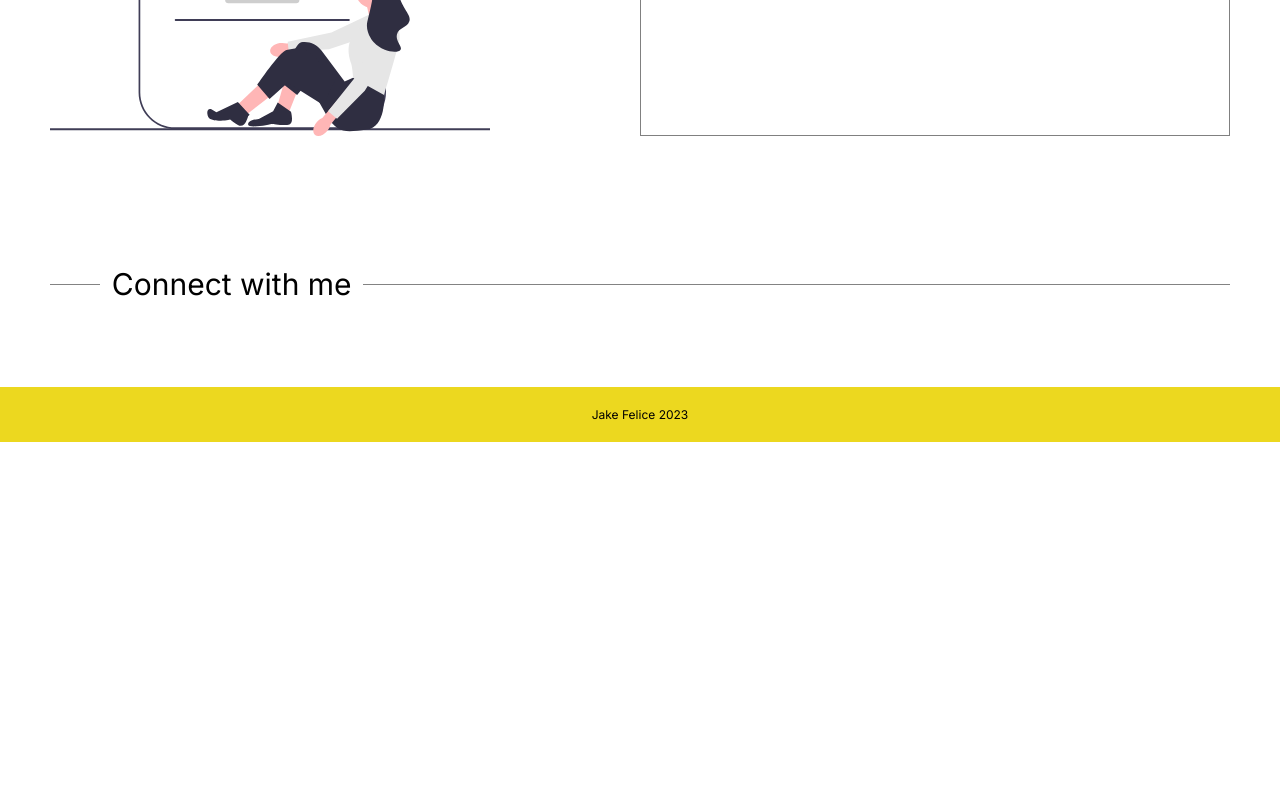
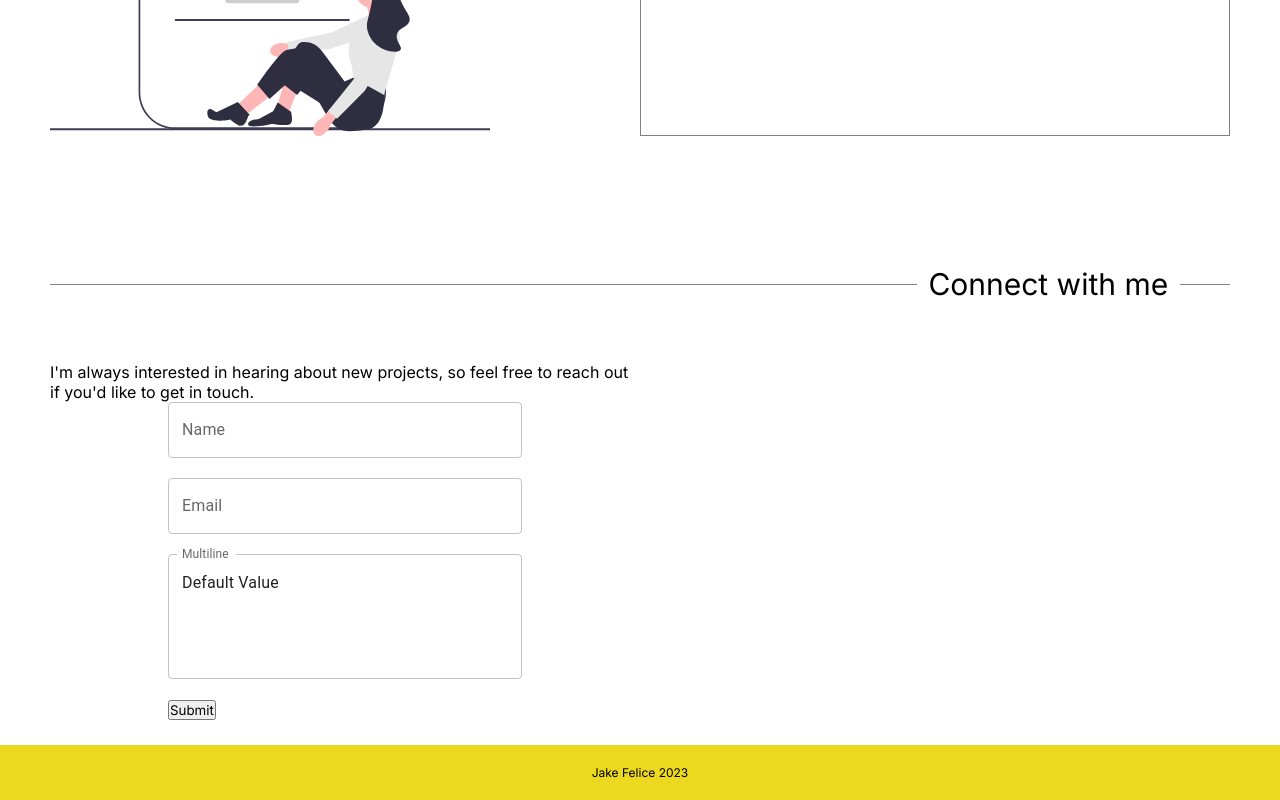
Before and after one commit to jasonfelice/new-portfolio, a React (Create React App) app: page / in a window 1280 px wide. Shown: the part 2068-2868 px from the top of the page. Before the commit the page ends 2510 px from the top, so only its background shows below. Built offline with nearby package versions, Linux system fonts and the light colour scheme.

Commit message:
Layout elements of contact form

```diff
--- a/src/components/contact/Contact.js
+++ b/src/components/contact/Contact.js
@@ -1,3 +1,4 @@
+import TextField from '@mui/material/TextField';
 import Style from './contact.module.scss';
 
 const Contact = () => (
@@ -7,6 +8,28 @@ const Contact = () => (
       <span>Connect with me</span>
       <div className={Style.headlineBar} />
     </div>
+    <div className={Style.contactWrapper}>
+      <div className={Style.form}>
+        <p>
+          I&apos;m always interested in hearing about new projects,
+          so feel free to reach out if you&apos;d like to get in touch.
+        </p>
+        <form>
+          <TextField id="outlined-basic" label="Name" variant="outlined" />
+          <TextField id="outlined-basic" type="email" label="Email" variant="outlined" />
+          <TextField
+            id="outlined-multiline-flexible"
+            label="Multiline"
+            multiline
+            rows={4}
+            defaultValue="Default Value"
+          />
+          <div className={Style.formPanel}>
+            <input type="submit" value="Submit" />
+          </div>
+        </form>
+      </div>
+    </div>
   </section>
 );
 
--- a/src/components/contact/contact.module.scss
+++ b/src/components/contact/contact.module.scss
@@ -21,6 +21,22 @@
   flex: 1;
 }
 
-.headlineBar:nth-child(1) {
+.headlineBar:nth-child(3) {
   flex: 0 0 50px;
 }
+
+// Form wrapper
+
+.form {
+  width: 50%;
+  display: flex;
+  flex-direction: column;
+  align-items: center;
+
+  form {
+    display: flex;
+    flex-direction: column;
+    gap: 20px;
+    width: 60%;
+  }
+}
```
